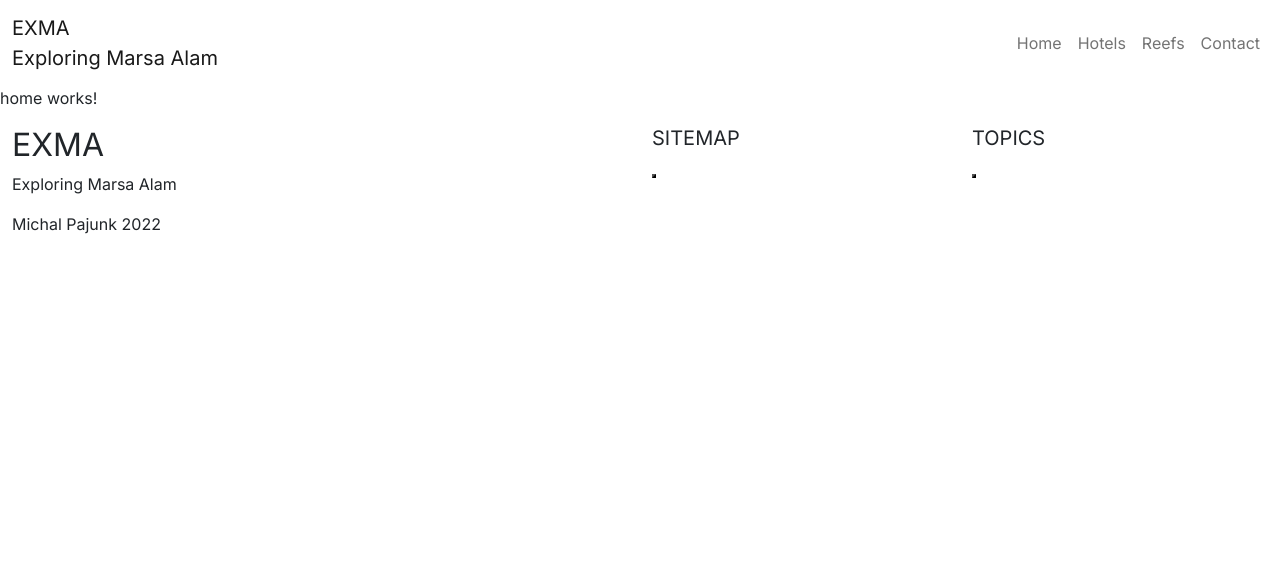
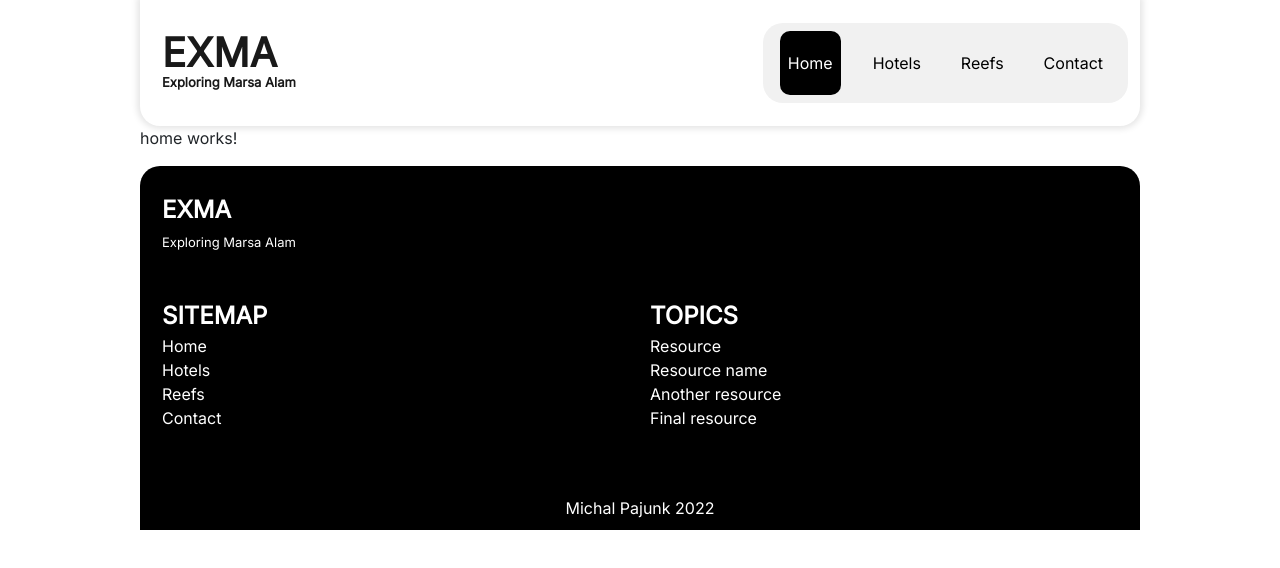
Before and after one commit to mihalko274/Explore_MarsaAlam, an Angular app: page / in a window 1280 px wide. Shown: the top 568 px of the page. Built offline with nearby package versions, Linux system fonts and the light colour scheme.

Commit message:
edited responsible

```diff
--- a/src/app/sharepages/footer/footer.component.css
+++ b/src/app/sharepages/footer/footer.component.css
@@ -25,14 +25,15 @@
     margin: 30px 0 0 10px;
     color: white;
     display: flex;
-    flex-wrap: inherit;
-    align-items: center;
-    justify-content: space-between;
+    align-items: flex-start;
+    flex-direction: column;
   }
 
-  .footer-content h5 {
+  .column-header {
     font-weight: 700;
     margin: 0;
+    color:white;
+    font-size: 24px;
   }
 
   .footer-content a {
@@ -62,13 +63,92 @@
     padding: 50px 0 10px 0;
   }
 
+  .footer-column{
+    display: flex;
+  }
 }
 /* ---------------------------------------------------------- */
 /* END Mobile CSS */
 
 
+/* BEGIN Tablet CSS */
+/* ---------------------------------------------------------- */
 @media screen and (min-width:600px) {
+
+  .footer {
+    max-width: 100%;
+    background: black;
+    color: white;
+    border-radius: 20px 20px 0 0;
+  }
+
+  .footer-brand {
+    margin: 30px 0 0 10px;
+  }
+  .footer-brand h2 {
+    font-weight: 700;
+    font-size: 24px;
+  }
+
+  .footer-brand p {
+    font-size: 13px;
+  }
+
+  .footer-content {
+    margin: 30px 0 0 10px;
+    color: white;
+    display: flex;
+    align-items: flex-start;
+    flex-direction: column;
+  }
+
+  .column-header {
+    font-weight: 700;
+    margin: 0;
+    color:white;
+    font-size: 24px;
+  }
+
+  .footer-content a {
+    text-decoration: none;
+    color: white;
+  }
+
+  .footercontentClick{
+    border:solid 0;
+    background: black;
+  }
+
+  .footer-arrow-icon{
+    background-image: url("/assets/svg_files/caret-down.svg");
+    display: inline-block;
+    width: 1.5em;
+    height: 1.5em;
+    vertical-align: middle;
+    background-repeat: no-repeat;
+    background-position: center;
+    background-size: 100%;
+    filter: invert(92%) sepia(100%) saturate(0%) hue-rotate(274deg) brightness(108%) contrast(103%);
+  }
+
+  .footer-author-rights{
+    text-align: center;
+    padding: 50px 0 10px 0;
+  }
+
+  .footer-column{
+    display: flex;
+  }
+
 }
+/* ---------------------------------------------------------- */
+/* END Mobile CSS */
 
-@media screen and (min-width:1024px) {
+
+
+/* BEGIN Desktop CSS */
+/* ---------------------------------------------------------- */
+@media screen and (min-width:992px) {
 }
+/* ---------------------------------------------------------- */
+/* END Mobile CSS */
--- a/src/app/sharepages/footer/footer.component.html
+++ b/src/app/sharepages/footer/footer.component.html
@@ -4,12 +4,9 @@
         <h2>EXMA</h2>
         <p>Exploring Marsa Alam</p>
     </div>
+    <div class="footer-column">
       <div class="col-6 col-md footer-content">
-      <h5>SITEMAP</h5>
-      <button class="footercontentClick" type="button" data-bs-toggle="collapse" data-bs-target="#footercontentClickPos1" aria-controls="footercontentClickPos1" aria-expanded="false" aria-label="Toggle navigation">
-        <span class="footer-arrow-icon"></span>
-      </button>
-      <div class="collapse footer-collapse" id="footercontentClickPos1">
+          <span class="column-header">SITEMAP</span>
           <ul class="list-unstyled footer-links">
             <li><a routerLink="home">Home</a></li>
             <li><a routerLink="hotels">Hotels</a></li>
@@ -17,13 +14,8 @@
             <li><a routerLink="contact">Contact</a></li>
           </ul>
       </div>
-    </div>
       <div class="col-6 col-md footer-content">
-      <h5>TOPICS</h5>
-      <button class="footercontentClick" type="button" data-bs-toggle="collapse" data-bs-target="#footercontentClickPos2" aria-controls="footercontentClickPos2" aria-expanded="false" aria-label="Toggle navigation">
-        <span class="footer-arrow-icon"></span>
-      </button>
-      <div class="collapse footer-collapse" id="footercontentClickPos2">
+          <span class="column-header">TOPICS</span>
           <ul class="list-unstyled footer-links">
             <li><a href="#">Resource</a></li>
             <li><a href="#">Resource name</a></li>
--- a/src/app/sharepages/navbar/navbar.component.css
+++ b/src/app/sharepages/navbar/navbar.component.css
@@ -56,7 +56,115 @@
 
 
 @media screen and (min-width:600px) {
+
+
+  .navbar {
+    box-shadow: 0 0 6px 3px #0000001a;
+    border-radius: 0 0 20px 20px;
+  }
+
+  .navbar-brand {
+    margin: 30px 0px 0px 10px;
+    font-weight: 700;
+    height: 80px;
+    font-size: 40px;
+    line-height: 20px;
+  }
+
+  .navbar-brand-additional {
+    font-size: 13px;
+  }
+
+
+  .nav-link {
+    padding: 20px;
+    margin: 3px 12px;
+    color: black;
+  }
+  .active-link {
+    padding: 20px;
+    margin: 3px 12px;
+    color: white;
+    background: black;
+    border-radius:10px;
+  }
+
+  .navbar-collapse {
+    padding: 10px 0px;
+    border-radius:20px;
+    background: #F1F1F1;
+  }
+
+  .navbar-toggler {
+    font-size: 30px;
+    border: solid 0;
+    background: #F1F1F1;
+    padding: 10px;
+    border-radius: 20px;
+  }
+  .navbar-toggler-icon {
+    background-image: url(/assets/svg_files/list.svg);
+  }
+
+
 }
 
-@media screen and (min-width:1024px) {
+@media screen and (min-width:992px) {
+
+
+  .navbar {
+    box-shadow: 0 0 6px 3px #0000001a;
+    border-radius: 0 0 20px 20px;
+  }
+
+  .navbar-nav {
+    padding: 5px;
+    border-radius: 20px;
+    background: #F1F1F1;
+  }
+
+  .navbar-brand {
+    margin: 30px 0px 0px 10px;
+    font-weight: 700;
+    height: 80px;
+    font-size: 40px;
+    line-height: 20px;
+  }
+
+  .navbar-brand-additional {
+    font-size: 13px;
+  }
+
+
+  .nav-link {
+    padding: 20px;
+    margin: 3px 12px;
+    color: black;
+  }
+  .active-link {
+    padding: 20px;
+    margin: 3px 12px;
+    color: white;
+    background: black;
+    border-radius:10px;
+  }
+
+  .navbar-collapse {
+    padding: 10px 0px;
+    border-radius:20px;
+    background: unset;
+  }
+
+  .navbar-toggler {
+    font-size: 30px;
+    border: solid 0;
+    background: #F1F1F1;
+    padding: 10px;
+    border-radius: 20px;
+  }
+  .navbar-toggler-icon {
+    background-image: url(/assets/svg_files/list.svg);
+  }
+
+
 }
--- a/src/styles.css
+++ b/src/styles.css
@@ -8,4 +8,6 @@
 body
 {
   font-family: 'Inter', sans-serif;
+  max-width: 1000px;
+  margin: 0 auto;
 }
```
Lines whose indentation alone changed are shown as unchanged.
